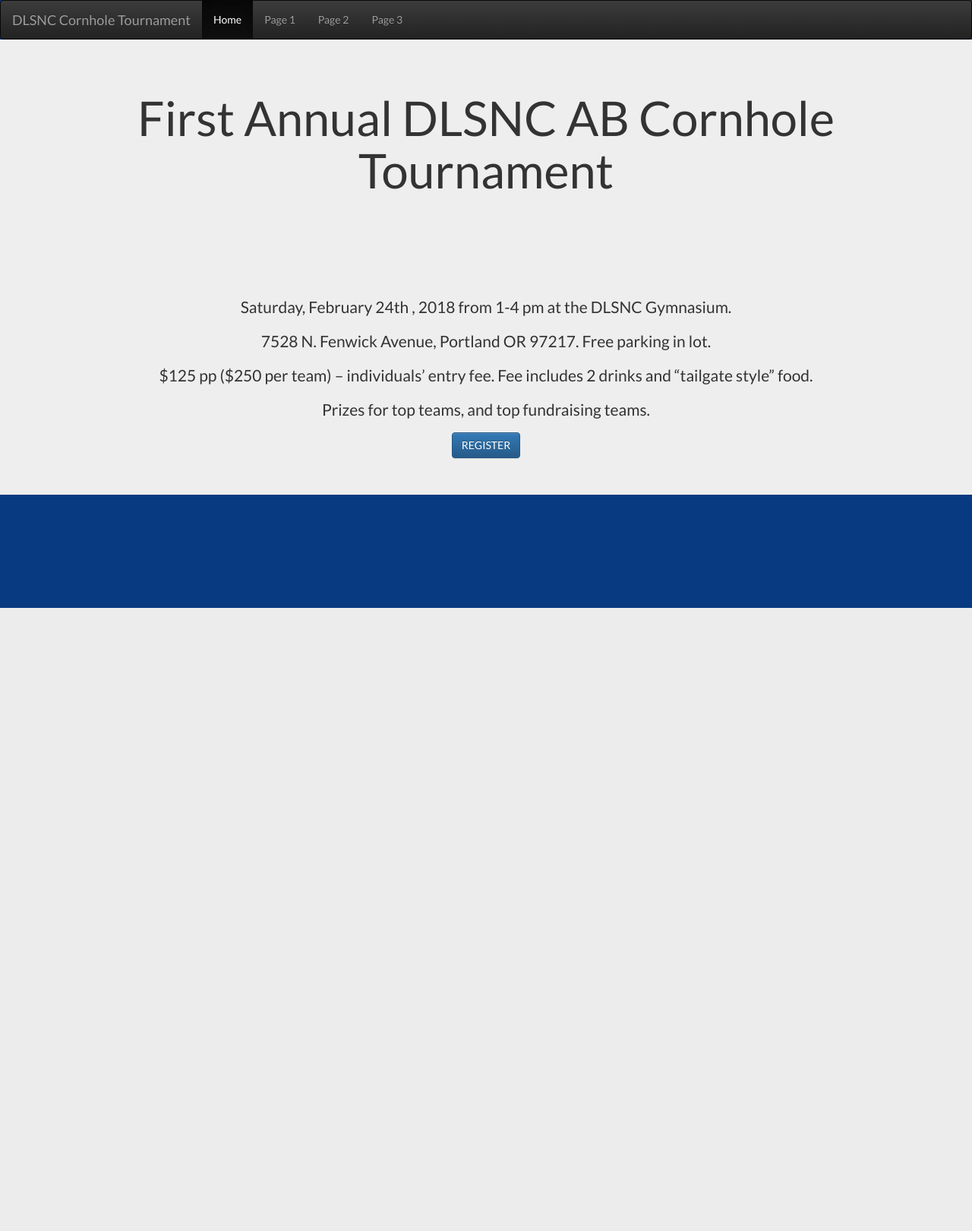
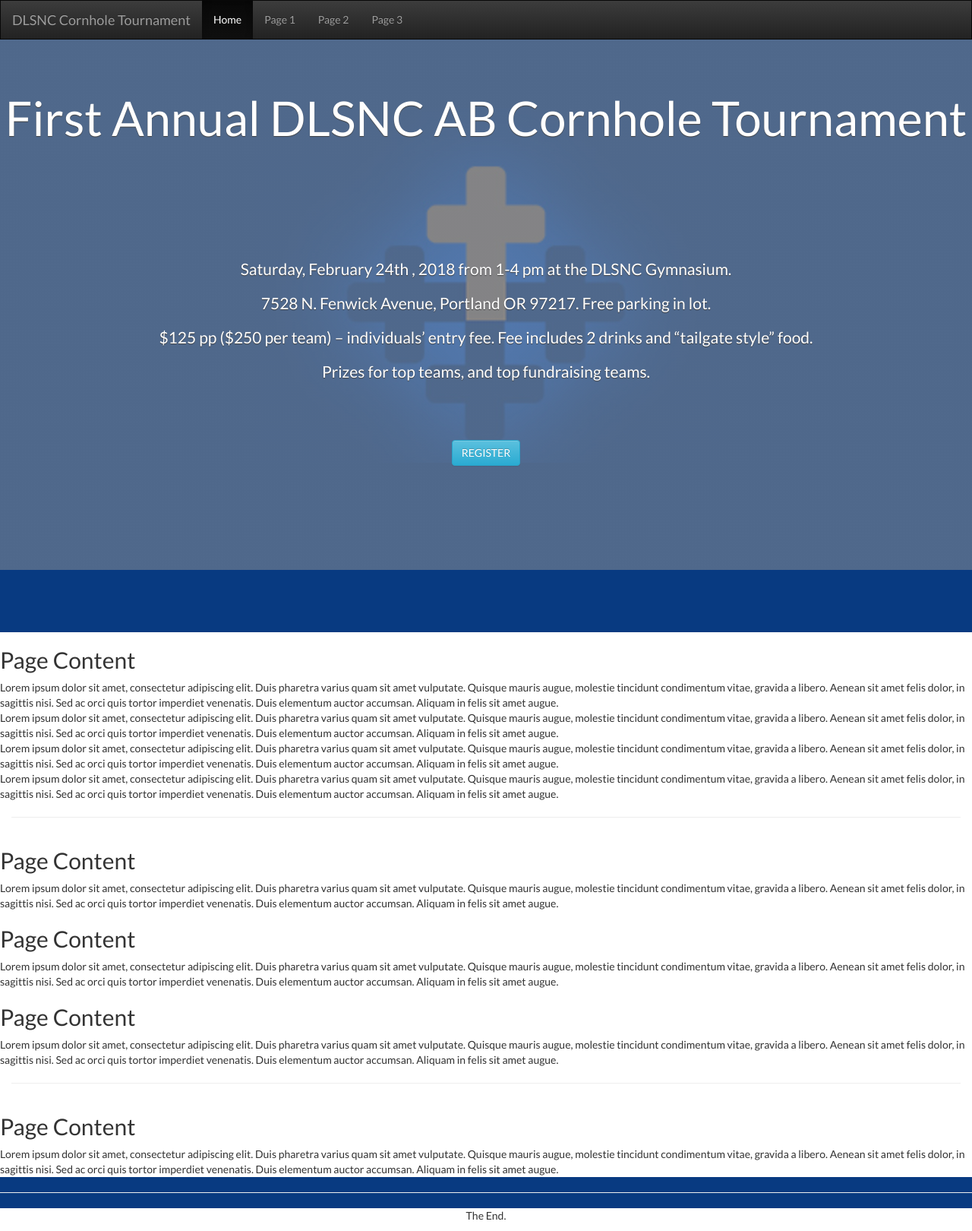
Before and after one commit to mike-jolliffe/DeLaSalle, a Django app: page / in a window 1280 px wide. Shown: the whole page at 76% size. Before the commit the page ends 800 px from the top, so only its background shows below. Run offline with Django 3.2, Linux system fonts and the light colour scheme; some libraries are stand-ins or nearby versions.

Commit message:
parallax jumbotron added

```diff
--- a/pages/static/pages/css/main.css
+++ b/pages/static/pages/css/main.css
@@ -4,35 +4,33 @@ body {
     background-color: #083a81;
 }
 
-
-#logo {
-    height: 50%;
-    width: inherit;
-    background-image: url("/static/pages/img/LogoMedium.jpg");
-    background-repeat: no-repeat;
-    background-size: contain;
+.navbar {
+    margin: 0;
+    border-radius: 0 !important;
 }
 
-#titleContainer {
-    display: flex;
-    justify-content: center;
-    align-items: center;
-    height: inherit;
-    text-align: center;
-    margin-left: 10px;
-    margin-top: 20px;
-    margin-right: 30vw;
+.bg {
+  background: linear-gradient(
+					rgba(150, 150, 150, 0.5),
+					rgba(150, 150, 150, 0.5)
+				),
+				url('/static/pages/img/LogoPurple.png') no-repeat center;
+  position: fixed;
+  width: 100%;
+  height: 750px; /*same height as jumbotron */
+  top:0;
+  left:0;
+  z-index: -1;
 }
 
-#title {
-    display: flex;
-    justify-content: center;
-    align-items: center;
-    font-size: 1.5em;
-    color: #083a81;
-    text-shadow: 0.1em 0.1em #ccc;
+.jumbotron {
+  height: 750px;
+  color: white;
+  text-shadow: #444 0 1px 1px;
+  background:transparent;
 }
 
-.navbar {
-    margin: 0;
+.container {
+    width: 100%;
+    background-color: #ffffff;
 }
--- /dev/null
+++ b/pages/static/pages/js/main.js
@@ -0,0 +1,11 @@
+$(document).ready(function() {
+   var jumboHeight = $('.jumbotron').outerHeight();
+    function parallax(){
+        var scrolled = $(window).scrollTop();
+        $('.bg').css('height', (jumboHeight - scrolled) + 'px');
+    }
+
+    $(window).scroll(function(e){
+        parallax();
+    });
+});
--- a/pages/templates/pages/home.html
+++ b/pages/templates/pages/home.html
@@ -17,20 +17,75 @@
         </div>
     </nav>
 
+    <div class="bg"></div>
     <div class="jumbotron text-center">
-        <div id="banner" class="container-fluid">
-            <h1>First Annual DLSNC AB Cornhole Tournament</h1>
+        <h1>First Annual DLSNC AB Cornhole Tournament</h1>
+        <br><br><br><br><br><br><br>
+        <p>Saturday, February 24th , 2018 from 1-4 pm at the DLSNC Gymnasium.</p>
+        <p>7528 N. Fenwick Avenue, Portland OR 97217. Free parking in lot.</p>
+        <p>$125 pp ($250 per team) – individuals’ entry fee. Fee includes 2 drinks and “tailgate style” food.</p>
+        <p>Prizes for top teams, and top fundraising teams.</p>
+        <br><br><br>
+        <button type="button" class="btn btn-info">REGISTER</button>
+    </div>
+
+    <div class="container">
+        <div class="row">
+            <h2>Page Content</h2>
+            Lorem ipsum dolor sit amet, consectetur adipiscing elit. Duis pharetra varius quam sit amet vulputate.
+            Quisque mauris augue, molestie tincidunt condimentum vitae, gravida a libero. Aenean sit amet felis
+            dolor, in sagittis nisi. Sed ac orci quis tortor imperdiet venenatis. Duis elementum auctor accumsan.
+            Aliquam in felis sit amet augue.
             <br>
+            Lorem ipsum dolor sit amet, consectetur adipiscing elit. Duis pharetra varius quam sit amet vulputate.
+            Quisque mauris augue, molestie tincidunt condimentum vitae, gravida a libero. Aenean sit amet felis
+            dolor, in sagittis nisi. Sed ac orci quis tortor imperdiet venenatis. Duis elementum auctor accumsan.
+            Aliquam in felis sit amet augue.
             <br>
+            Lorem ipsum dolor sit amet, consectetur adipiscing elit. Duis pharetra varius quam sit amet vulputate.
+            Quisque mauris augue, molestie tincidunt condimentum vitae, gravida a libero. Aenean sit amet felis
+            dolor, in sagittis nisi. Sed ac orci quis tortor imperdiet venenatis. Duis elementum auctor accumsan.
+            Aliquam in felis sit amet augue.
             <br>
-            <br>
-            <br>
-            <br>
-            <p>Saturday, February 24th , 2018 from 1-4 pm at the DLSNC Gymnasium.</p>
-            <p>7528 N. Fenwick Avenue, Portland OR 97217. Free parking in lot.</p>
-            <p>$125 pp ($250 per team) – individuals’ entry fee. Fee includes 2 drinks and “tailgate style” food.</p>
-            <p>Prizes for top teams, and top fundraising teams.</p>
-            <button type="button" class="btn btn-primary">REGISTER</button>
+            Lorem ipsum dolor sit amet, consectetur adipiscing elit. Duis pharetra varius quam sit amet vulputate.
+            Quisque mauris augue, molestie tincidunt condimentum vitae, gravida a libero. Aenean sit amet felis
+            dolor, in sagittis nisi. Sed ac orci quis tortor imperdiet venenatis. Duis elementum auctor accumsan.
+            Aliquam in felis sit amet augue.
+        </div>
+        <hr>
+        <div class="row">
+            <h2>Page Content</h2>
+            Lorem ipsum dolor sit amet, consectetur adipiscing elit. Duis pharetra varius quam sit amet vulputate.
+            Quisque mauris augue, molestie tincidunt condimentum vitae, gravida a libero. Aenean sit amet felis
+            dolor, in sagittis nisi. Sed ac orci quis tortor imperdiet venenatis. Duis elementum auctor accumsan.
+            Aliquam in felis sit amet augue.
+            <h2>Page Content</h2>
+            Lorem ipsum dolor sit amet, consectetur adipiscing elit. Duis pharetra varius quam sit amet vulputate.
+            Quisque mauris augue, molestie tincidunt condimentum vitae, gravida a libero. Aenean sit amet felis
+            dolor, in sagittis nisi. Sed ac orci quis tortor imperdiet venenatis. Duis elementum auctor accumsan.
+            Aliquam in felis sit amet augue.
+            <h2>Page Content</h2>
+            Lorem ipsum dolor sit amet, consectetur adipiscing elit. Duis pharetra varius quam sit amet vulputate.
+            Quisque mauris augue, molestie tincidunt condimentum vitae, gravida a libero. Aenean sit amet felis
+            dolor, in sagittis nisi. Sed ac orci quis tortor imperdiet venenatis. Duis elementum auctor accumsan.
+            Aliquam in felis sit amet augue.
+
+        </div>
+        <hr>
+        <div class="row">
+            <h2>Page Content</h2>
+            Lorem ipsum dolor sit amet, consectetur adipiscing elit. Duis pharetra varius quam sit amet vulputate.
+            Quisque mauris augue, molestie tincidunt condimentum vitae, gravida a libero. Aenean sit amet felis
+            dolor, in sagittis nisi. Sed ac orci quis tortor imperdiet venenatis. Duis elementum auctor accumsan.
+            Aliquam in felis sit amet augue.
+        </div>
+    </div>
+
+    <hr>
+
+    <div class="container">
+        <div class="row">
+            <div class="col-md-12 text-center"><p>The End.</p></div>
         </div>
     </div>
 
--- a/templates/base.html
+++ b/templates/base.html
@@ -10,11 +10,12 @@
 
     <!-- Optional theme -->
     <link rel="stylesheet" href="https://maxcdn.bootstrapcdn.com/bootstrap/3.3.7/css/bootstrap-theme.min.css" integrity="sha384-rHyoN1iRsVXV4nD0JutlnGaslCJuC7uwjduW9SVrLvRYooPp2bWYgmgJQIXwl/Sp" crossorigin="anonymous">
+    <link rel="stylesheet" type="text/css" href="{% static 'pages/css/main.css' %}"/>
 
     <!-- Latest compiled and minified JavaScript -->
-    <script src="https://maxcdn.bootstrapcdn.com/bootstrap/3.3.7/js/bootstrap.min.js" integrity="sha384-Tc5IQib027qvyjSMfHjOMaLkfuWVxZxUPnCJA7l2mCWNIpG9mGCD8wGNIcPD7Txa" crossorigin="anonymous"></script>
-    <script src="https://ajax.googleapis.com/ajax/libs/jquery/3.2.1/jquery.min.js"></script>
-    <link rel="stylesheet" type="text/css" href="{% static 'pages/css/main.css' %}"/>
+    <script src="//ajax.googleapis.com/ajax/libs/jquery/3.2.1/jquery.min.js"></script>
+    <script src="//maxcdn.bootstrapcdn.com/bootstrap/3.3.7/js/bootstrap.min.js" integrity="sha384-Tc5IQib027qvyjSMfHjOMaLkfuWVxZxUPnCJA7l2mCWNIpG9mGCD8wGNIcPD7Txa" crossorigin="anonymous"></script>
+    <script src="{% static 'pages/js/main.js' %}"></script>
 </head>
     {%  block content %}
     {% endblock %}
```
Also changed, not shown: pages/static/pages/img/LogoPurple.png.
